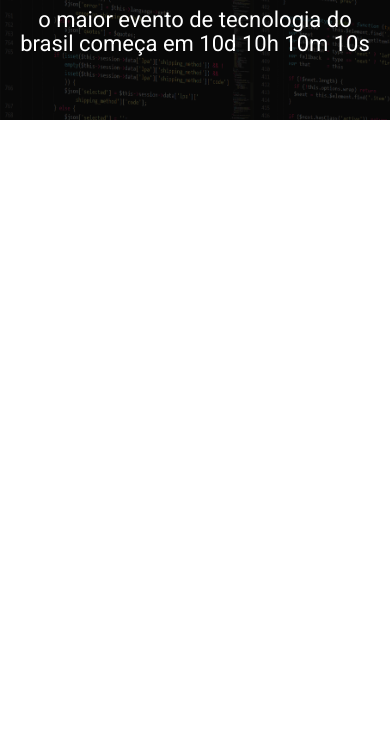
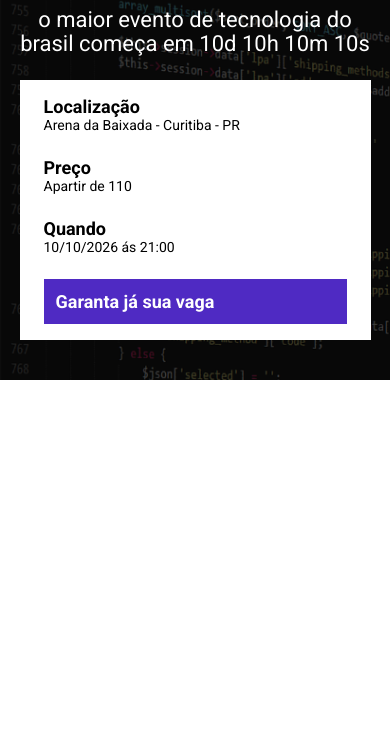
Before and after one commit to Marcelo-Chaves/ebac_tech_talks, a website built with Parcel: page src/index.html in a window 390 px wide. Shown: the part 96-844 px from the top of the page. Built offline with nearby package versions, Linux system fonts and the light colour scheme.

Commit message:
fazendo o hero

```diff
--- a/src/index.html
+++ b/src/index.html
@@ -18,6 +18,25 @@
         <div class="container">
             <img class="hero__logo" src="./images/ebac_logo.svg" alt="">
             <p class="hero__text">o maior evento de tecnologia do brasil começa em 10d 10h 10m 10s</p>
+            <div class="infos-bar">
+                <ul class="infos-bar__infos">
+                    <li class="infos-bar__infos__item">
+                        <b>Localização</b>
+                    Arena da Baixada - Curitiba - PR
+                    </li>
+                    <li class="infos-bar__infos__item">
+                        <b>Preço</b>
+                        Apartir de 110
+                    </li>
+                    <li class="infos-bar__infos__item">
+                        <b>Quando</b>
+                        10/10/2026 ás 21:00
+                    </li>
+                </ul>
+                <a href="#" class="button button--primary">
+                    Garanta já sua vaga
+                </a>
+            </div>
         </div>
     </header>
 </body>
--- /dev/null
+++ b/src/styles/components/_infos_bar.scss
@@ -0,0 +1,40 @@
+.infos-bar{
+    padding: 16px 24px;
+    background-color: white;
+    display: flex;
+    justify-content: space-between;
+
+    &__infos{
+        display: flex;
+        gap: 40px;
+
+        &__item{
+            font-size: 14px;
+            color: black;
+
+            b{
+                color: black;
+                font-size: 18px;
+                display: block;
+            }
+        }
+    }
+
+    @media (max-width: 640px) {
+        display: block;
+
+        &__infos{
+            display: block;
+
+            &__item{
+                margin-bottom: 24px;
+            }
+        }
+    }
+
+    @media (max-width:1024px) {
+        &__info{
+            gap: 16px;
+        }
+    }
+}
--- /dev/null
+++ b/src/styles/components/button.scss
@@ -0,0 +1,24 @@
+.button{
+    padding: 12px;
+    font-size: 18px;
+    font-weight: bold;
+    text-decoration: none;
+    white-space: nowrap;
+
+    &--primary{
+        color: white;
+        background-color: #4F2AC3;
+
+    }
+
+    @media (max-width: 640px) {
+        display: flex;
+        width: 100%;
+        text-align: center;
+    }
+
+    @media (max-width:1024px) {
+        display: flex;
+        align-items: center;
+    }
+}
--- a/src/styles/main.scss
+++ b/src/styles/main.scss
@@ -1,10 +1,14 @@
 @use 'hero';
+@use 'components/infos_bar.scss';
+@use 'components/button.scss';
+
 *{
     margin: 0;
     padding: 0;
     box-sizing: border-box;
     font-family: roboto, sans-serif;
     color: white;
+    list-style: none;
 }
 .container{
     max-width: 960px;
```
